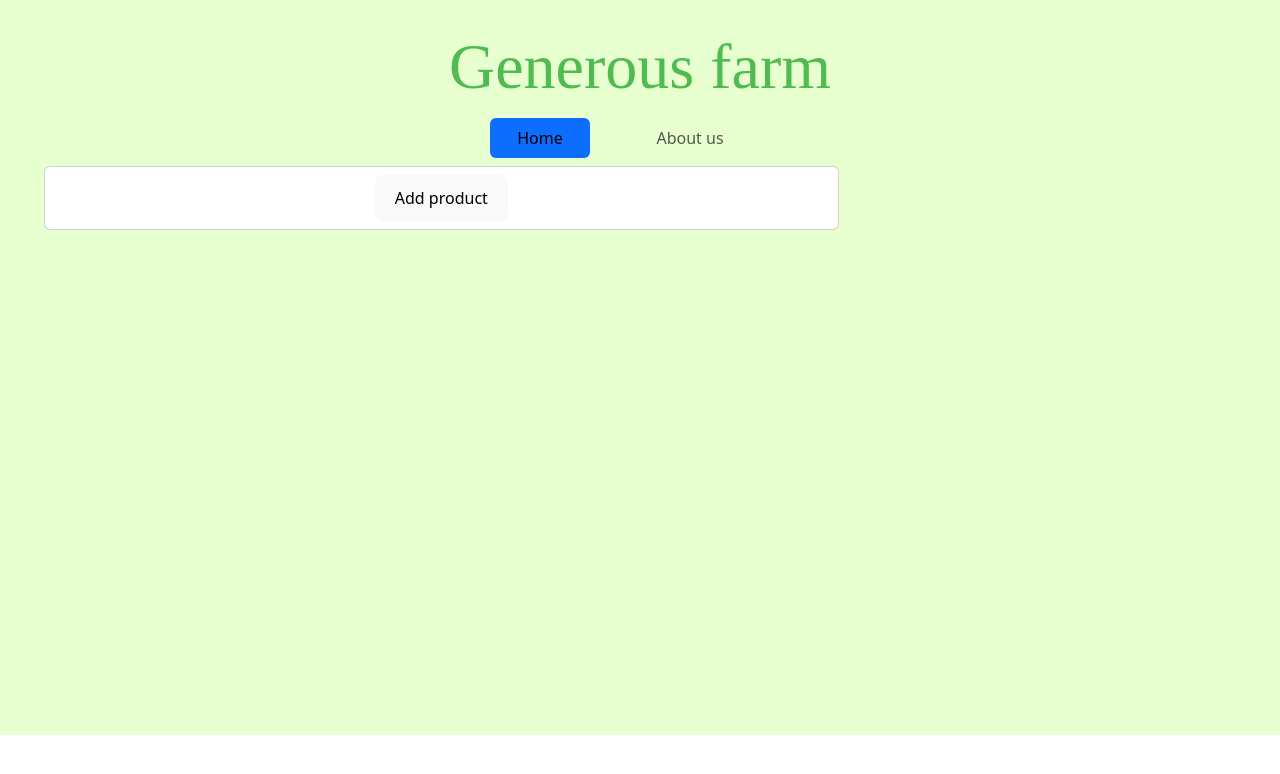
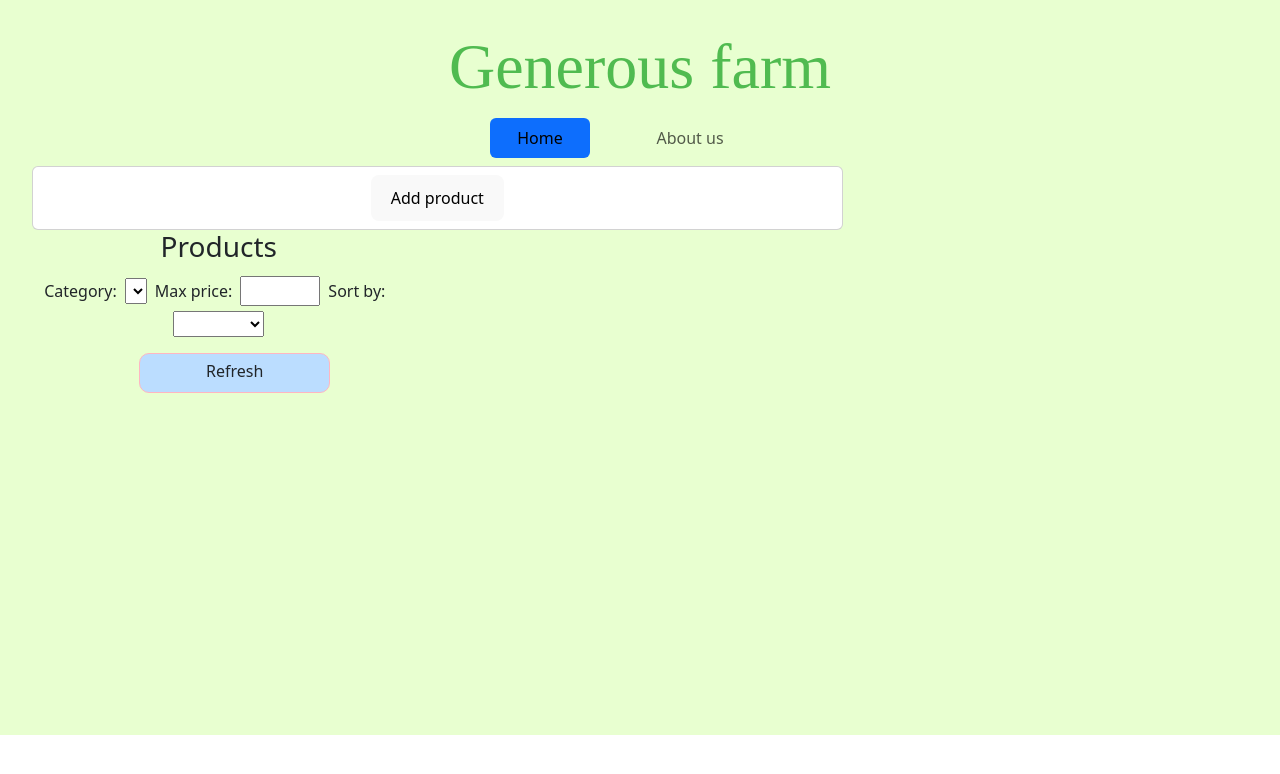
Before and after one commit to Al-Gur/FarmFrontEnd, a React (Vite) app: page / in a window 1280 px wide. Shown: the top 774 px of the page. Built offline with nearby package versions, Linux system fonts and the light colour scheme.

Commit message:
OwnProductList-4 partly working

```diff
--- a/src/App.tsx
+++ b/src/App.tsx
@@ -1,4 +1,4 @@
-import {useState} from 'react'
+import {useEffect, useState} from 'react'
 import './App.css'
 import User from "./components/User/User.tsx";
 import {menuNames, type Product} from "./utils/Interfaces.ts";
@@ -13,6 +13,17 @@ function App() {
     const [allProducts, setAllProducts] = useState<Product[]>([]);
     const [takenProducts, setTakenProducts] = useState<Product[]>([]);
     const [menuItem, setMenuItem] = useState(0);
+
+    const logOut = () => {
+        setLogin("");
+    }
+
+    useEffect(() => {
+        if (menuNames[menuItem] == "LOGOUT") {
+            logOut();
+            setMenuItem(0);
+        }
+    }, [menuItem]);
 
     return (
         <>
@@ -33,7 +44,11 @@ function App() {
                         <div className="container-fluid ">
                             {
                                 isSeller ?
+                                    <div className="row">
                                         <OwnProduce/>
+                                        <Products listProducts={allProducts} setListProducts={setAllProducts}
+                                                  listProducts2={takenProducts} setListProducts2={setTakenProducts}/>
+                                    </div>
                                     :
                                     <div className="row">
                                         <Products listProducts={allProducts} setListProducts={setAllProducts}
--- a/src/components/Menus/Navigation.tsx
+++ b/src/components/Menus/Navigation.tsx
@@ -11,7 +11,7 @@ function Navigation({menuItem, setMenuItem, login}: MenuProps): ReactNode {
                         {
                             menuItems
                                 .filter((_item, index) =>
-                                    login || menuNames[index] != "ACCOUNT")
+                                    login || (menuNames[index] != "ACCOUNT" && menuNames[index] != "LOGOUT"))
                                 .map((item, index) =>
                                     <li className="nav-item" key={index} onClick={() => setMenuItem(index)}>
                                         <a className={"nav-link" + (index == menuItem ? " active" : "")} href="#">
--- a/src/components/Products/FarmProducts/Products.tsx
+++ b/src/components/Products/FarmProducts/Products.tsx
@@ -1,11 +1,14 @@
-import {type ReactNode, useState} from "react";
-import type {Category, Product, ProductListDto, ProductsProps} from "../../../utils/Interfaces.ts";
+import {type ReactNode, useContext, useState} from "react";
+import type {Category, ProductListDto, ProductsProps} from "../../../utils/Interfaces.ts";
 // import AllProductList from "./AllProductList.tsx";
 import ProductList from "./ProductList.tsx";
 import "./Products.css"
 import {SERVER_URL} from "../../../utils/Urls.ts";
+import {mainContext} from "../../../utils/Context.ts";
 
 function Products({listProducts, setListProducts, listProducts2, setListProducts2}: ProductsProps): ReactNode {
+
+    const {isSeller} = useContext(mainContext);
 
     const [selectedCategory, setSelectedCategory] = useState("");
     const noCategories: Category[] = [];
@@ -13,7 +16,7 @@ function Products({listProducts, setListProducts, listProducts2, setListProducts
     const [maxPrice, setMaxPrice] = useState(0);
     const [sortBy, setSortBy] = useState("");
 
-    const [refresh, setRefresh] = useState(true);
+    const [refresh, setRefresh] = useState(false);
 
     const refreshProducts = async () => {
         console.log(`category=${selectedCategory}&maxprice=${maxPrice}&sort=${sortBy}`);
@@ -59,8 +62,8 @@ function Products({listProducts, setListProducts, listProducts2, setListProducts
     // }
 
     return (
-        <div className="card col-7 col-xl-8 me-5 p-2">
-            <section className="Filters">
+        <div className={"card p-2 " + isSeller ? "col-4 mb-5" : "col-7 col-xl-8 me-5"}>
+            <section className={"Filters " + isSeller ? "col-11" : ""}>
                 <h3>Products</h3>
                 <label className="me-2">Category:</label>
                 <select value={selectedCategory}
@@ -84,8 +87,8 @@ function Products({listProducts, setListProducts, listProducts2, setListProducts
                        }}
                 />
 
-                <label className="mx-2">Sort by:</label>
-                <select value={sortBy}
+                <label htmlFor="SortBy" className="mx-2">Sort by:</label>
+                <select id="SortBy" name="SortBy" value={sortBy}
                         onChange={(e) => {
                             setSortBy(e.target.value);
                             setRefresh(true);
--- a/src/components/Products/OwnProduce/OwnProductBigCard.css
+++ b/src/components/Products/OwnProduce/OwnProductBigCard.css
@@ -8,13 +8,13 @@
     border-radius: 10px;
 }
 
-.product-big-name {
-    font-size: 2.2em;
+.own-product-big-name {
+    font-size: 1.2em;
     margin-bottom: 10px;
     font-weight: 600;
 }
 
-.product-big-image-box {
+.own-product-big-image-box {
     margin: 20px 40px 5px 20px;
 }
 
--- a/src/components/Products/OwnProduce/OwnProductBigCard.tsx
+++ b/src/components/Products/OwnProduce/OwnProductBigCard.tsx
@@ -34,7 +34,7 @@ function OwnProductBigCard({value, setProduct, closeBigCard}: AddProductProps):
         }}>
             <div className="product-big">
                 <span className="product-big-close-button" onClick={closeBigCard}>˟</span>
-                <div className="product-big-image-box">
+                <div className="own-product-big-image-box">
                     {
                         value.image ?
                             <img src={newValue.image} alt={newValue.name} className="product-big-image"/>
@@ -45,7 +45,7 @@ function OwnProductBigCard({value, setProduct, closeBigCard}: AddProductProps):
                     <input type="url" id="productImageUrl" name="image" value={newValue.image}
                            onChange={changeValues}/>
                 </div>
-                <div className="product-big-name">
+                <div className="own-product-big-name">
                     <label htmlFor="productName" className="m-2">Product name:</label>
                     <input type="text" id="productName" name="name" value={newValue.name}
                            onChange={changeValues}/>
--- a/src/components/Products/OwnProduce/OwnProductCard.tsx
+++ b/src/components/Products/OwnProduce/OwnProductCard.tsx
@@ -26,6 +26,9 @@ function OwnProductCard({value, setProduct}: AddProductProps): ReactNode {
                 <div className="product-quantity">
                     Quantity: {value.quantity}
                 </div>
+                <div className="product-category">
+                    Category: {value.category}
+                </div>
             </div>
             {
                 isBigCard ?
--- a/src/components/Products/OwnProduce/OwnProductList.tsx
+++ b/src/components/Products/OwnProduce/OwnProductList.tsx
@@ -31,10 +31,11 @@ function OwnProductList({listProducts2, setListProducts2}: ProductListProps): Re
     // }
 
     return (
-        <section className="flex-container">
+        <>
             <div>
                 <button onClick={() => setIsNewProductBigCard(true)}>Add product</button>
             </div>
+            <section className="flex-container">
                 {
                     isNewProductBigCard ?
                         <OwnProductBigCard value={{...emptyValue}} setProduct={newValue => {
@@ -55,6 +56,7 @@ function OwnProductList({listProducts2, setListProducts2}: ProductListProps): Re
                         )
                 }
             </section>
+        </>
     );
 }
 
--- a/src/components/User/User.tsx
+++ b/src/components/User/User.tsx
@@ -1,4 +1,4 @@
-import {type ReactNode, useState} from "react";
+import {type ReactNode, useEffect, useState} from "react";
 import type {UserProps} from "../../utils/Interfaces.ts";
 import Logged from "./Logged.tsx";
 import Login from "./Login.tsx";
@@ -7,6 +7,12 @@ import './User.css'
 
 function User({login, setLogin, listProducts, setListProducts, listProducts2, setListProducts2}: UserProps): ReactNode {
     const [password, setPassword] = useState(``);
+
+    useEffect(() => {
+        if (!login) {
+            setPassword("");
+        }
+    }, [login]);
 
     return (
         <div className="col-4 col-xl-3">
--- a/src/utils/Context.ts
+++ b/src/utils/Context.ts
@@ -1,7 +1,7 @@
-import React from "react";
+import {createContext} from "react";
 import type {MainContextValue} from "./Interfaces.ts";
 
-export const mainContext = React.createContext<MainContextValue>({
+export const mainContext = createContext<MainContextValue>({
     login: "",
     isSeller: false
 });
--- a/src/utils/Interfaces.ts
+++ b/src/utils/Interfaces.ts
@@ -97,5 +97,5 @@ export interface MenuProps {
     login: string
 }
 
-export const menuItems = ["Home", "About us", "My account"]
-export const menuNames = ["HOME", "ABOUT", "ACCOUNT"]
+export const menuItems = ["Home", "About us", "My account", "Log out"]
+export const menuNames = ["HOME", "ABOUT", "ACCOUNT", "LOGOUT"]
```
Lines whose indentation alone changed are shown as unchanged.
